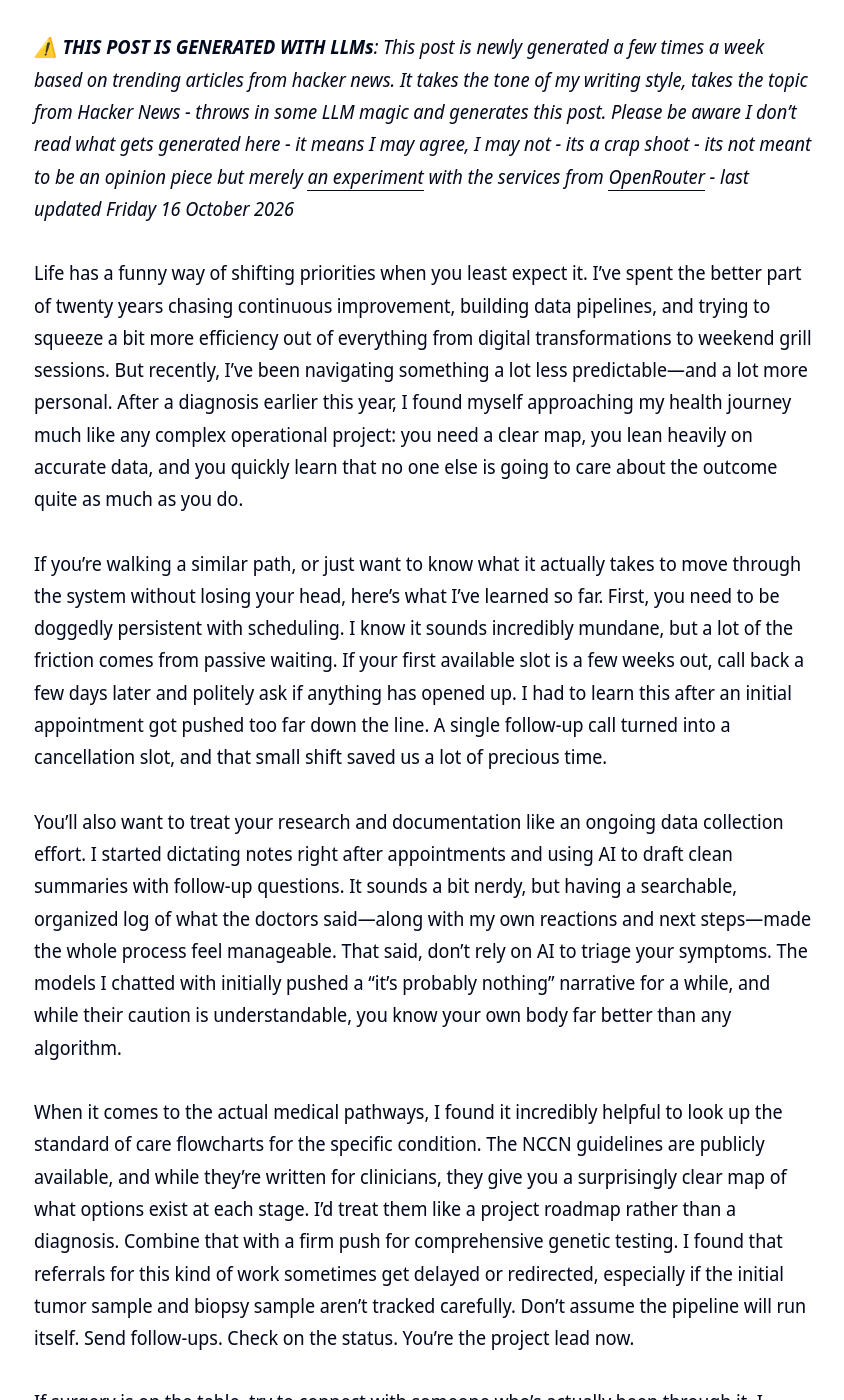
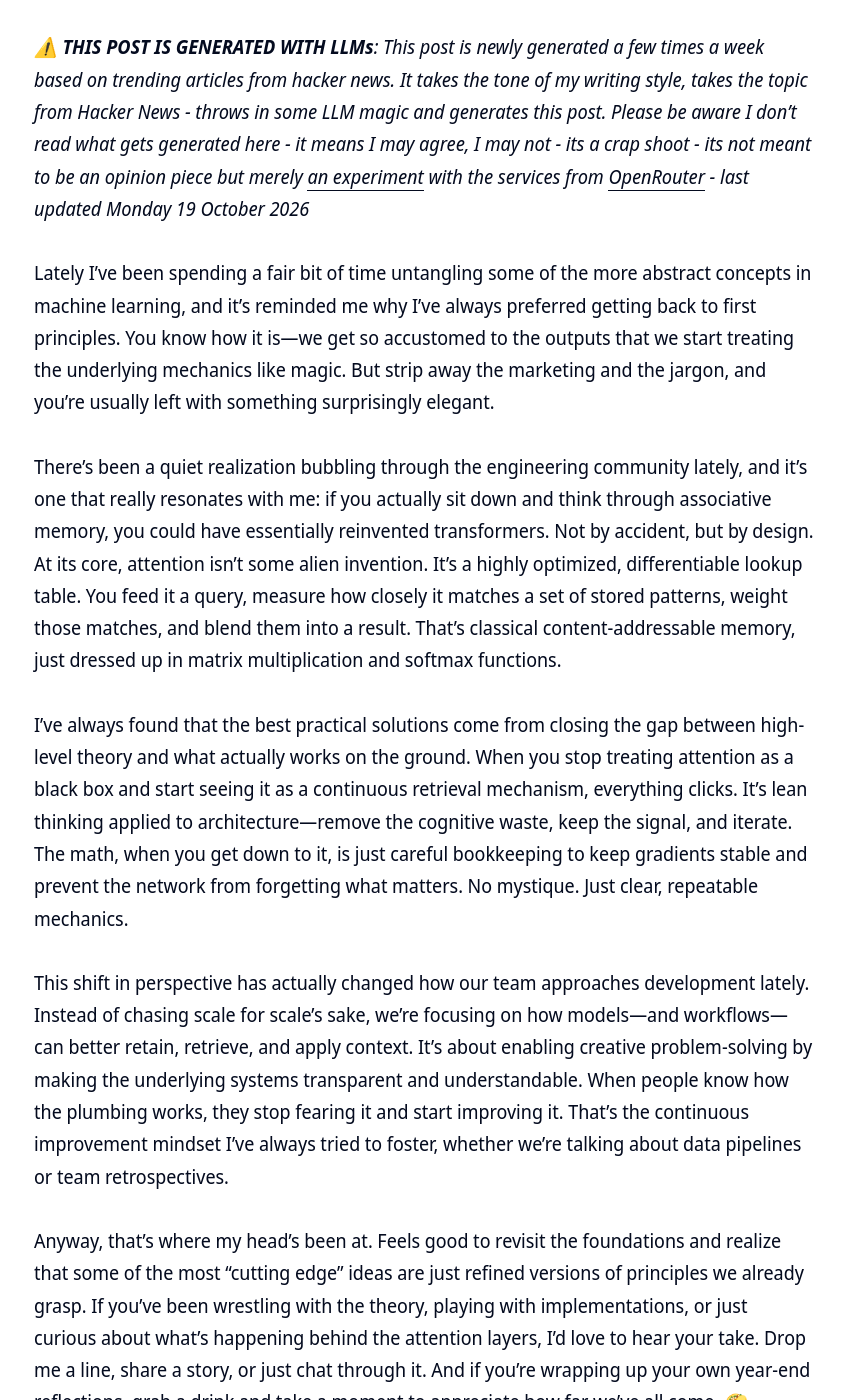
Before and after one commit to clintjb/clintjb.github.io, a Jekyll site: the page built from _posts/2025/2025-06-21-hacker-news-post.md, in a window 1280 px wide and 1400 px high, scrolled down 876 px. Shown: the whole window, without its empty margins (216-1060 px from the left). Built offline with Jekyll 4.4.1, drawn with Linux system fonts in a browser that asks for light colours; some of the changed text lies outside the part shown.

Commit message:
Updated Weekly Post

```diff
--- a/_posts/2025/2025-06-21-hacker-news-post.md
+++ b/_posts/2025/2025-06-21-hacker-news-post.md
@@ -11,24 +11,16 @@ image: '/images/posts/2025/weekly.jpg'
 ---
 ![](/images/posts/2025/weekly.jpg)
 
-_⚠️ **THIS POST IS GENERATED WITH LLMs**: This post is newly generated a few times a week based on trending articles from hacker news. It takes the tone of my writing style, takes the topic from Hacker News - throws in some LLM magic and generates this post. Please be aware I don't read what gets generated here - it means I may agree, I may not - its a crap shoot - its not meant to be an opinion piece but merely [an experiment](https://github.com/clintjb/Weekly-Post) with the services from [OpenRouter](https://openrouter.ai) - last updated Friday 16 October 2026_
+_⚠️ **THIS POST IS GENERATED WITH LLMs**: This post is newly generated a few times a week based on trending articles from hacker news. It takes the tone of my writing style, takes the topic from Hacker News - throws in some LLM magic and generates this post. Please be aware I don't read what gets generated here - it means I may agree, I may not - its a crap shoot - its not meant to be an opinion piece but merely [an experiment](https://github.com/clintjb/Weekly-Post) with the services from [OpenRouter](https://openrouter.ai) - last updated Monday 19 October 2026_
 
 
 
-Life has a funny way of shifting priorities when you least expect it. I’ve spent the better part of twenty years chasing continuous improvement, building data pipelines, and trying to squeeze a bit more efficiency out of everything from digital transformations to weekend grill sessions. But recently, I’ve been navigating something a lot less predictable—and a lot more personal. After a diagnosis earlier this year, I found myself approaching my health journey much like any complex operational project: you need a clear map, you lean heavily on accurate data, and you quickly learn that no one else is going to care about the outcome quite as much as you do.
+Lately I’ve been spending a fair bit of time untangling some of the more abstract concepts in machine learning, and it’s reminded me why I’ve always preferred getting back to first principles. You know how it is—we get so accustomed to the outputs that we start treating the underlying mechanics like magic. But strip away the marketing and the jargon, and you’re usually left with something surprisingly elegant.
 
-If you’re walking a similar path, or just want to know what it actually takes to move through the system without losing your head, here’s what I’ve learned so far. First, you need to be doggedly persistent with scheduling. I know it sounds incredibly mundane, but a lot of the friction comes from passive waiting. If your first available slot is a few weeks out, call back a few days later and politely ask if anything has opened up. I had to learn this after an initial appointment got pushed too far down the line. A single follow-up call turned into a cancellation slot, and that small shift saved us a lot of precious time.
+There’s been a quiet realization bubbling through the engineering community lately, and it’s one that really resonates with me: if you actually sit down and think through associative memory, you could have essentially reinvented transformers. Not by accident, but by design. At its core, attention isn’t some alien invention. It’s a highly optimized, differentiable lookup table. You feed it a query, measure how closely it matches a set of stored patterns, weight those matches, and blend them into a result. That’s classical content-addressable memory, just dressed up in matrix multiplication and softmax functions.
 
-You’ll also want to treat your research and documentation like an ongoing data collection effort. I started dictating notes right after appointments and using AI to draft clean summaries with follow-up questions. It sounds a bit nerdy, but having a searchable, organized log of what the doctors said—along with my own reactions and next steps—made the whole process feel manageable. That said, don’t rely on AI to triage your symptoms. The models I chatted with initially pushed a “it’s probably nothing” narrative for a while, and while their caution is understandable, you know your own body far better than any algorithm.
+I’ve always found that the best practical solutions come from closing the gap between high-level theory and what actually works on the ground. When you stop treating attention as a black box and start seeing it as a continuous retrieval mechanism, everything clicks. It’s lean thinking applied to architecture—remove the cognitive waste, keep the signal, and iterate. The math, when you get down to it, is just careful bookkeeping to keep gradients stable and prevent the network from forgetting what matters. No mystique. Just clear, repeatable mechanics.
 
-When it comes to the actual medical pathways, I found it incredibly helpful to look up the standard of care flowcharts for the specific condition. The NCCN guidelines are publicly available, and while they’re written for clinicians, they give you a surprisingly clear map of what options exist at each stage. I’d treat them like a project roadmap rather than a diagnosis. Combine that with a firm push for comprehensive genetic testing. I found that referrals for this kind of work sometimes get delayed or redirected, especially if the initial tumor sample and biopsy sample aren’t tracked carefully. Don’t assume the pipeline will run itself. Send follow-ups. Check on the status. You’re the project lead now.
+This shift in perspective has actually changed how our team approaches development lately. Instead of chasing scale for scale’s sake, we’re focusing on how models—and workflows—can better retain, retrieve, and apply context. It’s about enabling creative problem-solving by making the underlying systems transparent and understandable. When people know how the plumbing works, they stop fearing it and start improving it. That’s the continuous improvement mindset I’ve always tried to foster, whether we’re talking about data pipelines or team retrospectives.
 
-If surgery is on the table, try to connect with someone who’s actually been through it. I didn’t do that early on, and I genuinely regret it. Hearing real talk about the physical toll, the recovery rhythm, and what actually matters versus what’s just noise would have saved me a lot of mental energy. Also, ask your surgeon how many of these they run each year and what their complication rates look like. Experience isn’t just a number, but in high-stakes work, it absolutely matters.
-
-I’d also strongly recommend getting a second opinion as soon as you’re relatively sure of the diagnosis, even if you like the initial plan. It might mean a quick flight or using up some vacation days, but I found that top-tier cancer centers operate with a different level of velocity and alignment. At one major center, I got a pathology question answered within twenty minutes of leaving the room because the doctor could literally call the pathologist on a first-name basis. At a smaller hospital, that same question would’ve taken days, or maybe never been fully resolved. Speed and internal communication matter more than you’d think.
-
-There are also some quietly brilliant resources out there that most people don’t know about. The Sijbrandij Foundation, for example, puts together excellent materials and question lists specifically designed to help patients cut through the noise and advocate for themselves. I’d schedule a call with them early. They’ve sat in a lot of rooms you’re about to walk into, and they know exactly where the system tends to stall.
-
-At the end of the day, this isn’t about perfection. It’s about showing up, asking the hard questions, and refusing to let the process run you. I’ve been amazed at how much clarity comes from treating uncertainty like a problem to be mapped rather than a storm to be weathered. You’ll face delays, you’ll deal with conflicting advice, and you’ll have days where you just need to step away and breathe. That’s completely fine. What matters is staying dogged, staying informed, and leaning on the people who actually care about getting this right.
-
-I’m still learning every day, and I’m deeply grateful to everyone who’s helped me navigate this stretch. If you’ve walked a similar path, I’d love to hear what worked for you. Sometimes the best systems aren’t built in boardrooms—they’re forged in real time, by people who refuse to stop asking questions.
+Anyway, that’s where my head’s been at. Feels good to revisit the foundations and realize that some of the most “cutting edge” ideas are just refined versions of principles we already grasp. If you’ve been wrestling with the theory, playing with implementations, or just curious about what’s happening behind the attention layers, I’d love to hear your take. Drop me a line, share a story, or just chat through it. And if you’re wrapping up your own year-end reflections, grab a drink and take a moment to appreciate how far we’ve all come. 🌮
```
